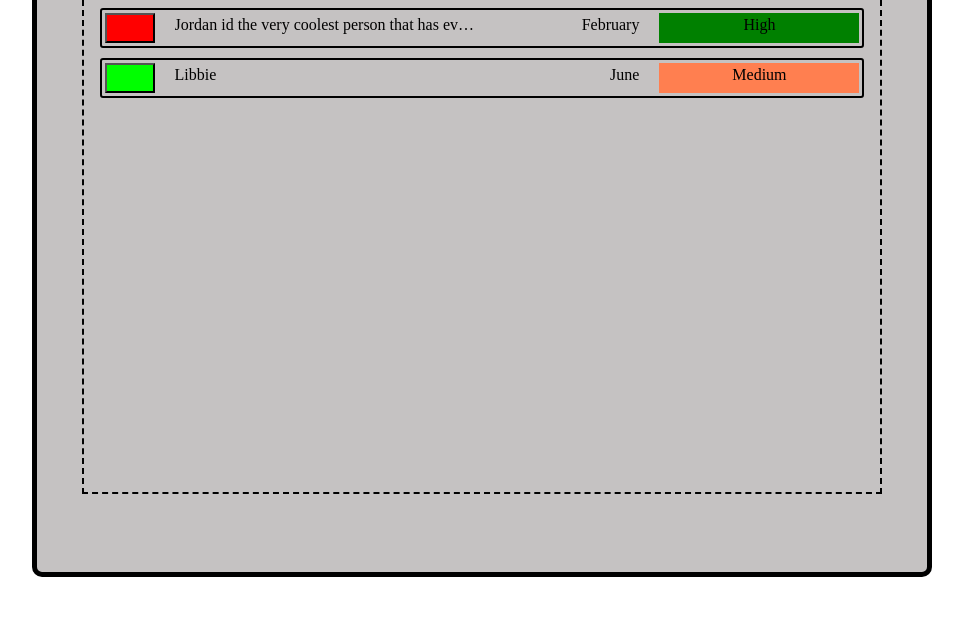
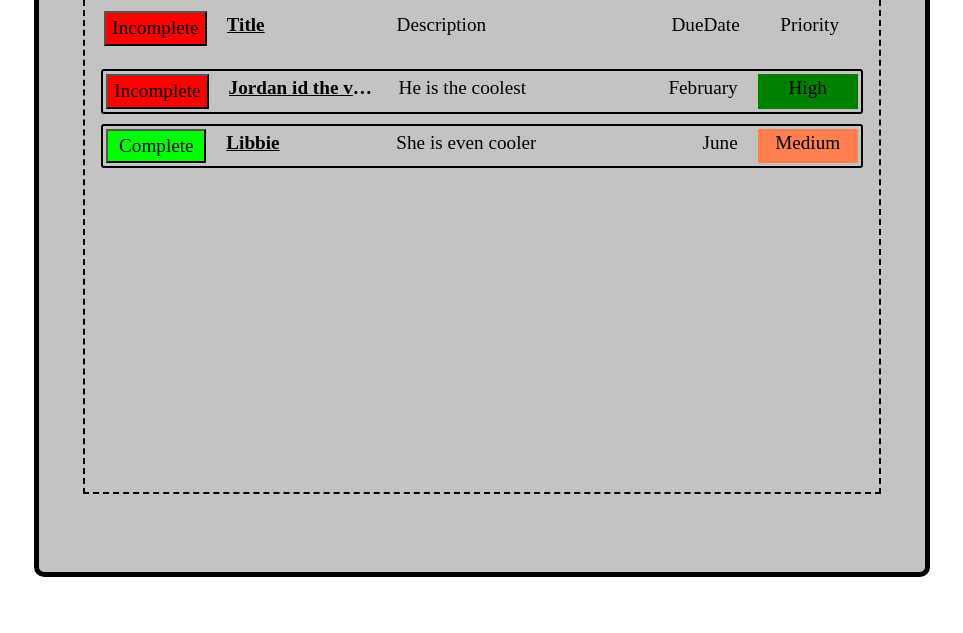
Before and after one commit to Danjor225/odin-todolist, a website built with webpack: page src/template.html in a window 1280 px wide. Shown: the part 167-800 px from the top of the page, without its empty margins (158-1121 px from the left). Built offline with nearby package versions, Linux system fonts and the light colour scheme.

Commit message:
Add title header to to do list table

```diff
--- a/package.json
+++ b/package.json
@@ -12,5 +12,8 @@
     "build": "webpack",
     "dev": "webpack serve",
     "deploy": "git subtree push --prefix dist origin gh-pages"
+  },
+  "dependencies": {
+    "date-fns": "^4.1.0"
   }
 }
--- a/src/dom-manipulation.js
+++ b/src/dom-manipulation.js
@@ -5,28 +5,26 @@ function displayItem(item, container){
     var itemContainer = document.createElement('div')
     itemContainer.classList.add('item')
     itemContainer.appendChild(createCompletedBox(item.checked))
-    itemContainer.appendChild(createItemDiv(item.title))
-    itemContainer.appendChild(createItemDiv(item.description))
-    itemContainer.appendChild(createItemDiv(item.dueDate))
+    itemContainer.appendChild(createItemTitleDiv(item.title))
+    itemContainer.appendChild(createItemDescDiv(item.description))
+    itemContainer.appendChild(createDateDueDiv(item.dueDate))
     itemContainer.appendChild(createPriority(item.priority))
+
 
     container.appendChild(itemContainer)
 }
 
-function displayShorterItem(item, container){
-    var itemContainer = document.createElement('div')
-    itemContainer.classList.add('item')
-    itemContainer.appendChild(createCompletedBox(item.checked))
-    itemContainer.appendChild(createItemTitleDiv(item.title))
-    itemContainer.appendChild(createDateDueDiv(item.dueDate))
-    itemContainer.appendChild(createPriority(item.priority))
-
-    container.appendChild(itemContainer)
-}
 
 function createItemTitleDiv(text){
     var itemTextDiv = document.createElement('div')
     itemTextDiv.classList.add('item-title')
+    itemTextDiv.textContent = text
+    return itemTextDiv
+}
+
+function createItemDescDiv(text){
+    var itemTextDiv = document.createElement('div')
+    itemTextDiv.classList.add('item-description')
     itemTextDiv.textContent = text
     return itemTextDiv
 }
@@ -49,12 +47,19 @@ function createPriority(priority){
 }
 
 function createCompletedBox(completed){
-    var completedCheckbox = document.createElement('input')
-    completedCheckbox.setAttribute("type", "button")
-    completedCheckbox.style.backgroundColor = completed ? 'rgb(0,255,0)' : 'rgb(255,0,0) '
+    var completedCheckbox = document.createElement('button')
+    completedCheckbox.style.backgroundColor = completed ? 'rgb(0,255,0)' : 'rgb(255,0,0)'
+    completedCheckbox.textContent = completed ? 'Complete' : 'Incomplete'
+    completedCheckbox.addEventListener('click', () => {
+        completed = !completed
+        completedCheckbox.style.backgroundColor = completed ? 'rgb(0,255,0)' : 'rgb(255,0,0)'
+        completedCheckbox.textContent = completed ? 'Complete' : 'Incomplete'
+    })
     return completedCheckbox
 
 }
+
+
 
 
 
@@ -68,4 +73,4 @@ function getPriorityColor(priority){
     }
 }
 
-export{displayItem, displayShorterItem}
+export{displayItem}
--- a/src/index.js
+++ b/src/index.js
@@ -2,11 +2,13 @@ import "./reset.css"
 import "./styles.css"
 
 import {Item} from "./to-do-item"
-import {displayItem, displayShorterItem} from "./dom-manipulation"
+import {displayItem} from "./dom-manipulation"
 
 const contentDisplay = document.querySelector('#default-project-container')
+var headerItem = new Item('Title', 'DueDate', 'Description', 'Priority', false)
 var firstTestItem = new Item('Jordan id the very coolest person that has ever lived. Worship him always!', 'February', 'He is the coolest', 'High', false)
 var secondTestItem = new Item('Libbie', 'June', 'She is even cooler', 'Medium', true)
 
-displayShorterItem(firstTestItem, contentDisplay)
-displayShorterItem(secondTestItem, contentDisplay)
+displayItem(headerItem, contentDisplay)
+displayItem(firstTestItem, contentDisplay)
+displayItem(secondTestItem, contentDisplay)
--- a/src/styles.css
+++ b/src/styles.css
@@ -43,7 +43,15 @@ body{
     padding: 1rem;
     border: 2px dashed black;
     min-height: 80%;
+    font-size: 1.2rem;
 }
+
+#default-project-container > :nth-child(1){
+    margin-bottom: 10px;
+    border: 0px solid;
+
+}
+
 
 .title{
     font-size: 2rem;
@@ -63,22 +71,33 @@ body{
 
 }
 
-.item > :nth-child(3){
+/* DueDate Display */
+.item > :nth-child(4){
     margin-left: auto;
 }
 
-.item>input{
-    min-width: 50px;
+.item>button{
+    min-width: 100px;
 }
 
 .item-title{
-    max-width: 40%;
+    min-width: 150px;
+    max-width: 150px;
+    white-space: nowrap;
+    text-overflow: ellipsis;
+    overflow: hidden;
+    font-weight: bold;
+    text-decoration: underline;
+}
+
+.item-description{
+
     white-space: nowrap;
     text-overflow: ellipsis;
     overflow: hidden;
 }
 
 .priority{
-    min-width: 200px;
+    min-width: 100px;
     text-align: center;
 }
```
Also changed, not shown: src/template.html (+1 -0 lines), 1 other file.
